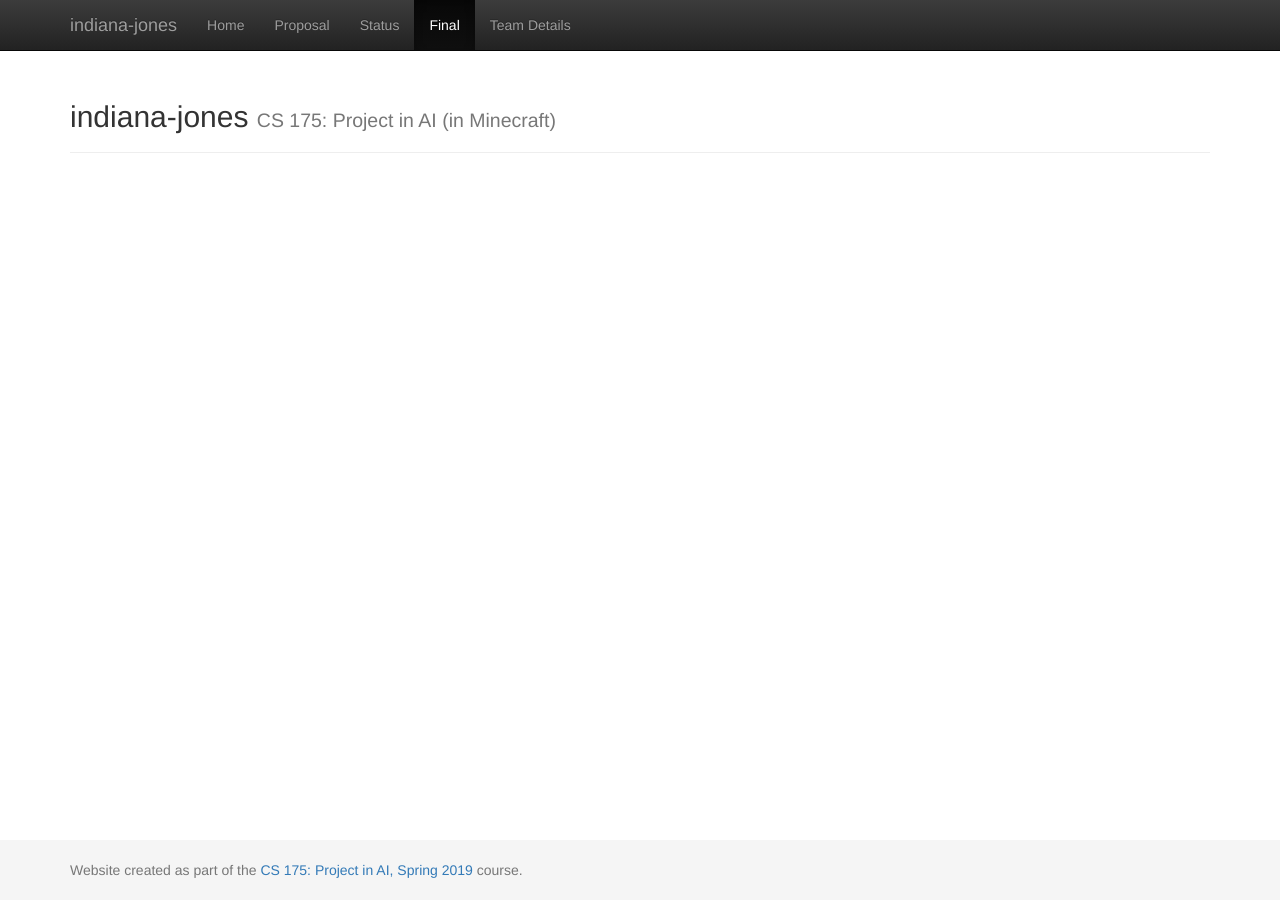
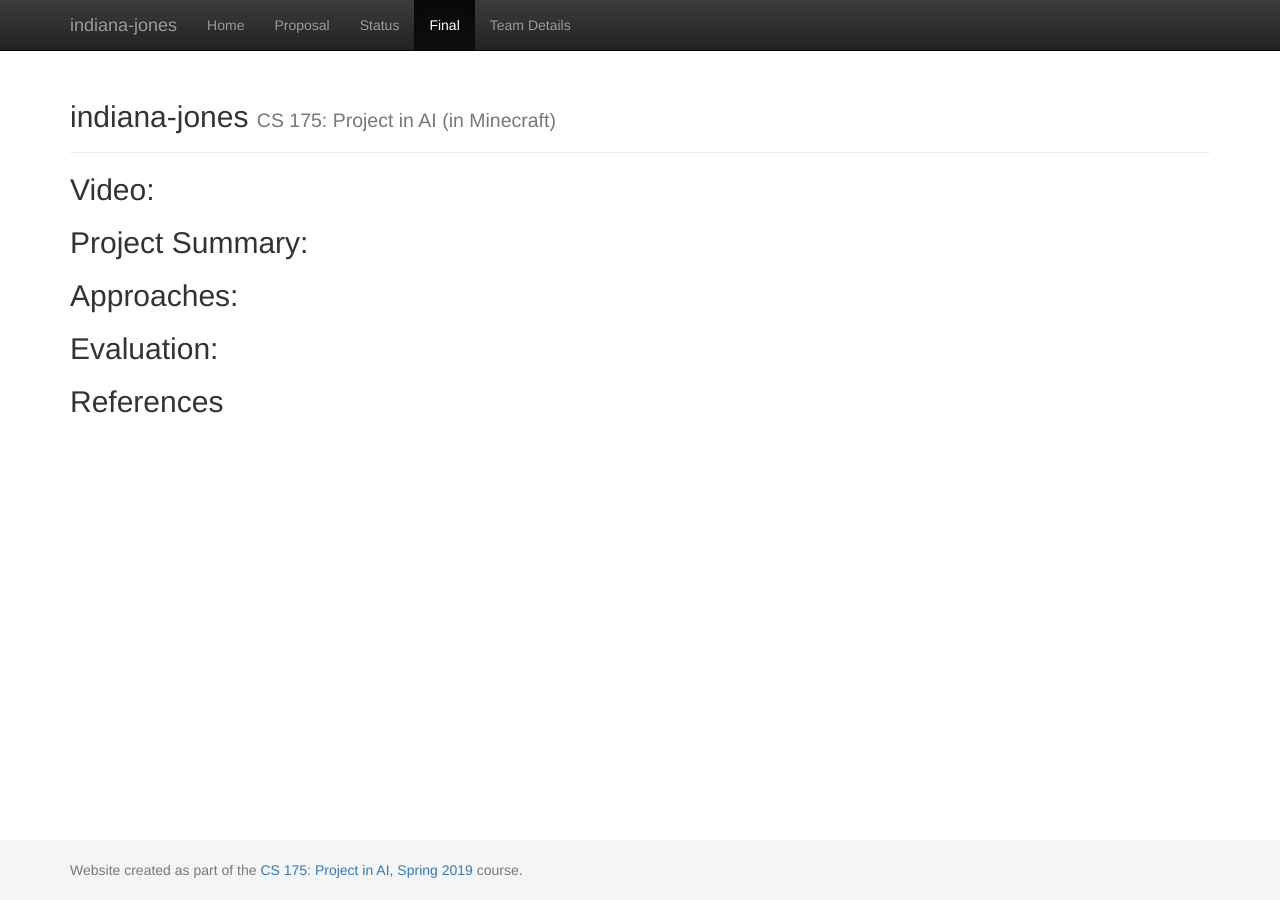
Before and after one commit to denn9s/indiana-jones, a Jekyll site: the page built from docs/final.md, in a window 1280 px wide. Built offline with Jekyll 4.4.1, drawn with Linux system fonts in a browser that asks for light colours.

Commit message:
Update final.md

```diff
--- a/docs/final.md
+++ b/docs/final.md
@@ -2,3 +2,14 @@
 layout: default
 title: Final Report
 ---
+
+
+## Video:
+
+## Project Summary:
+
+## Approaches:
+
+## Evaluation:
+
+## References
```
